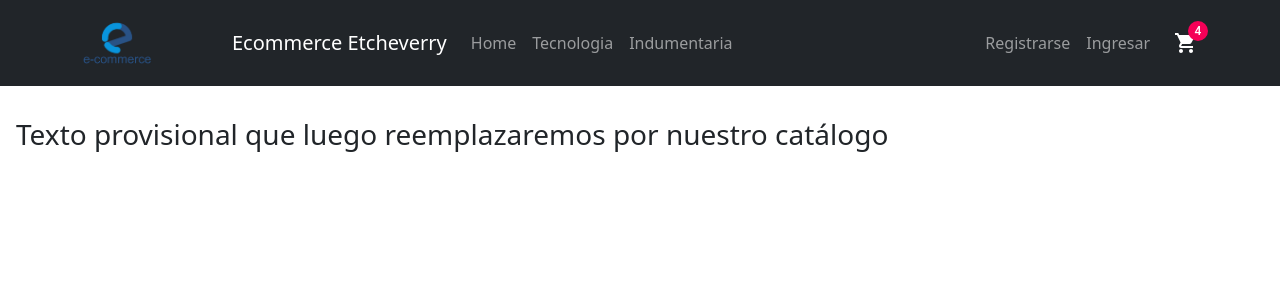
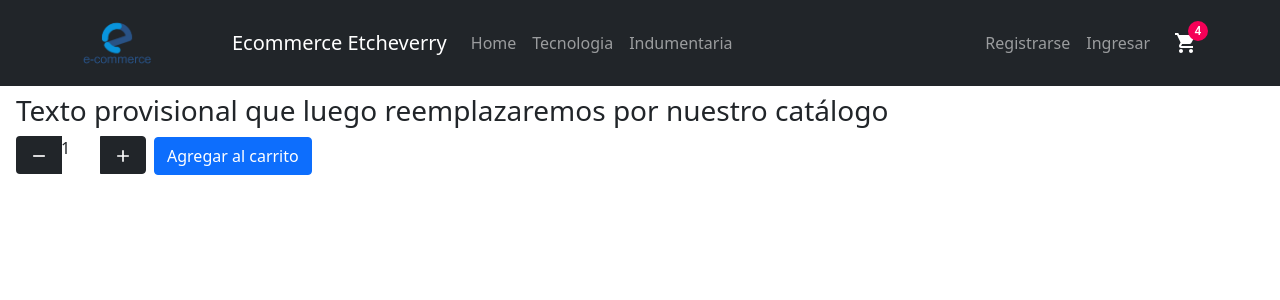
Before and after one commit to lucas1992/reactJS, a React (Create React App) app: page / in a window 1280 px wide. Shown: the top 300 px of the page. Built offline with nearby package versions, Linux system fonts and the light colour scheme.

Commit message:
Se agrega visual botones +-

```diff
--- a/src/App.css
+++ b/src/App.css
@@ -37,7 +37,19 @@
   }
 }
 
-.custom-text-greeting{
+
+.ml-1 {
     margin-left: 1rem;
+}
+
+.ml--2 {
+    margin-left: 0.5rem;
+}
+
+.mt-2 {
     margin-top: 2rem;
 }
+
+.inline {
+    display: inline;
+}
--- /dev/null
+++ b/src/components/ItemCount.jsx
@@ -0,0 +1,25 @@
+import { Button } from 'react-bootstrap';
+import AddIcon from "@material-ui/icons/Add";
+import RemoveIcon from "@material-ui/icons/Remove";
+import ButtonGroup from "@material-ui/core/ButtonGroup";
+
+function ItemCount() {
+  return (
+    <>
+        <ButtonGroup className="ml-1">
+          <Button variant="dark">
+            {" "}
+            <RemoveIcon fontSize="small" />
+          </Button>
+          <label>1</label>
+          <Button variant="dark">
+            {" "}
+            <AddIcon fontSize="small" />
+          </Button>
+        </ButtonGroup>
+        <Button className="ml--2" variant="primary">Agregar al carrito</Button>
+    </>
+  );
+}
+
+export default ItemCount;
--- a/src/components/ItemListContainer.jsx
+++ b/src/components/ItemListContainer.jsx
@@ -1,7 +1,10 @@
+import ItemCount from './ItemCount';
+
 function ItemListContainer(props) {
   return (
     <>
-        <h3 className="custom-text-greeting"> {props.greeting} </h3>
+        <h3 className="ml-1 mt-2"> {props.greeting} </h3>
+        <ItemCount />
     </>
   );
 }
```
